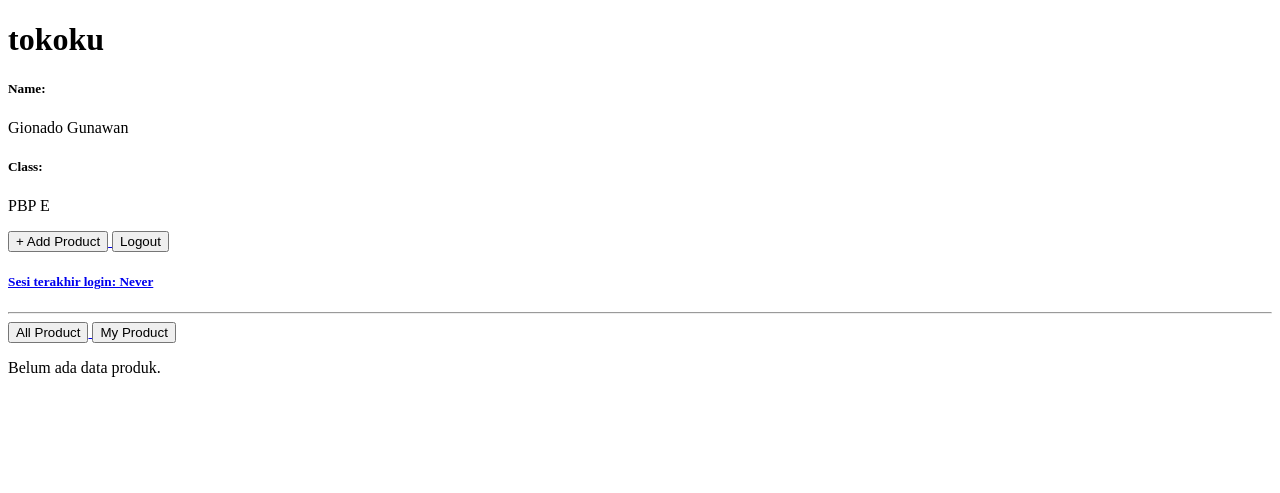
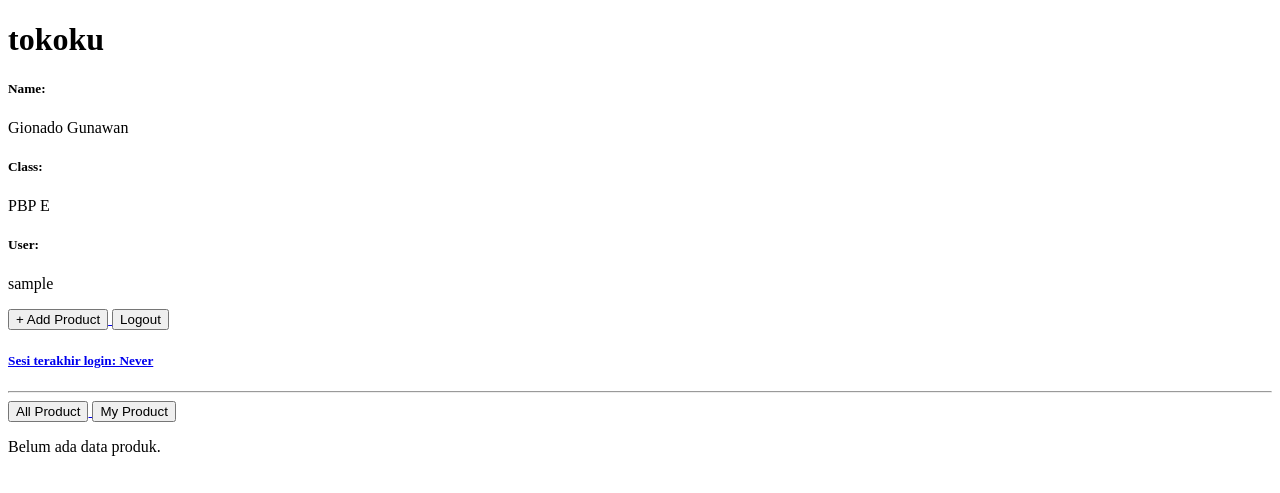
Before and after one commit to Gionado/tokoku, a Django app: page / in a window 1280 px wide. Shown: the top 493 px of the page. Run offline with Django 5.2, Linux system fonts and the light colour scheme; the visitor is signed in with stand-in values (Sample User, id 1); data that the repository does not hold is empty.

Commit message:
Penambahan  Informasi akun yang sedang login

```diff
--- a/main/templates/main.html
+++ b/main/templates/main.html
@@ -7,6 +7,8 @@
 
 <h5>Class:</h5>
 <p>{{ class }}</p>
+<h5>User:</h5>
+<p>{{ user.username }}</p>
 
 <a href="{% url 'main:create_product' %}">
     <button>+ Add Product</button>
--- a/main/templates/product_detail.html
+++ b/main/templates/product_detail.html
@@ -15,7 +15,7 @@
 <p>{{ product.description }}</p>
 
 {% if product.user %}
-    <p>Pemilik: {{ news.user.username }}</p>
+    <p>Pemilik: {{ product.user.username }}</p>
 {% else %}
     <p>Pemilik: Anonymous</p>
 {% endif %}
--- a/main/views.py
+++ b/main/views.py
@@ -36,8 +36,8 @@ def create_product(request):
     form = ProductForm(request.POST or None)
 
     if form.is_valid() and request.method == "POST":
-        news_entry = form.save(commit = False)
-        news_entry.user = request.user
+        product_entry = form.save(commit = False)
+        product_entry.user = request.user
         form.save()
         return redirect('main:show_main')
 
```
